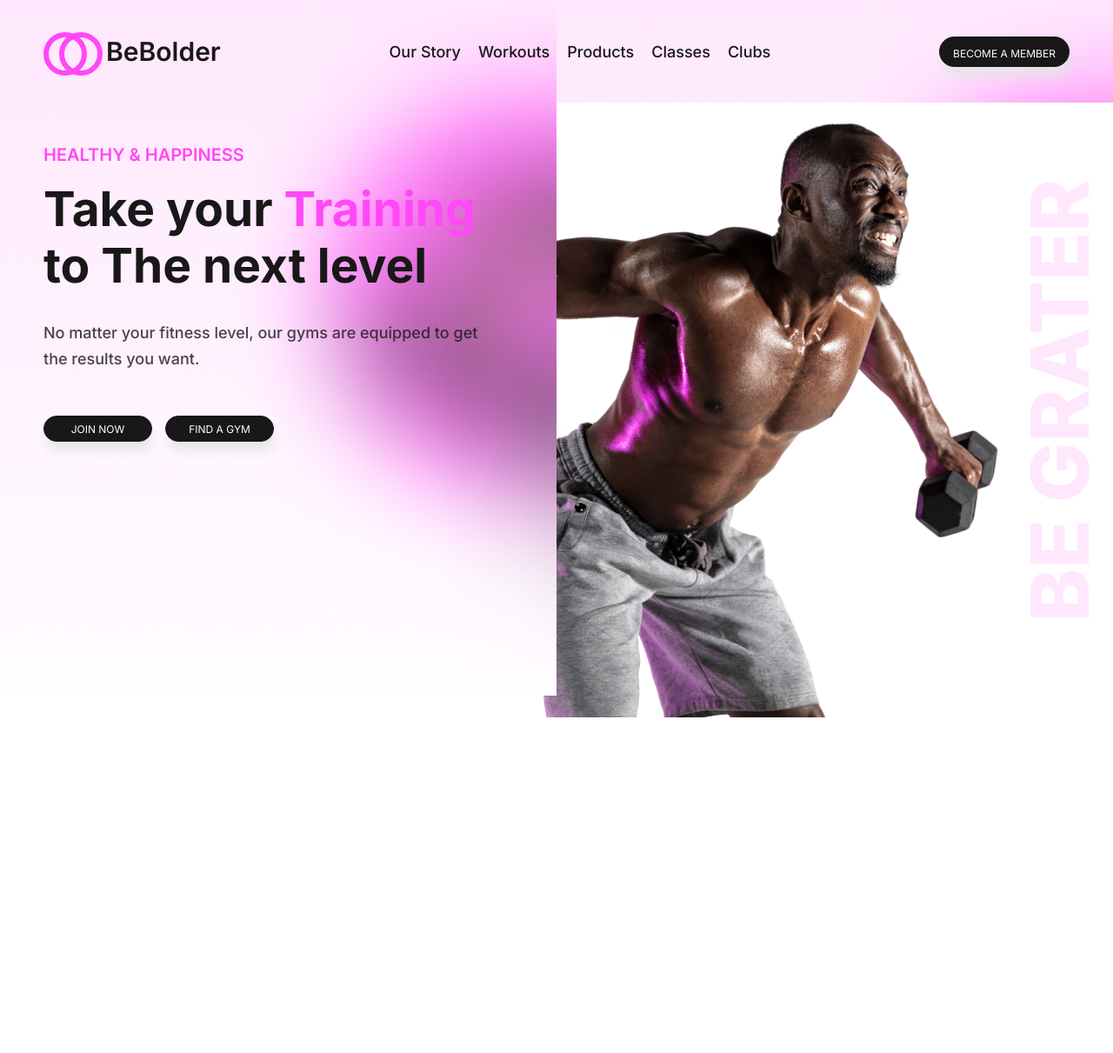
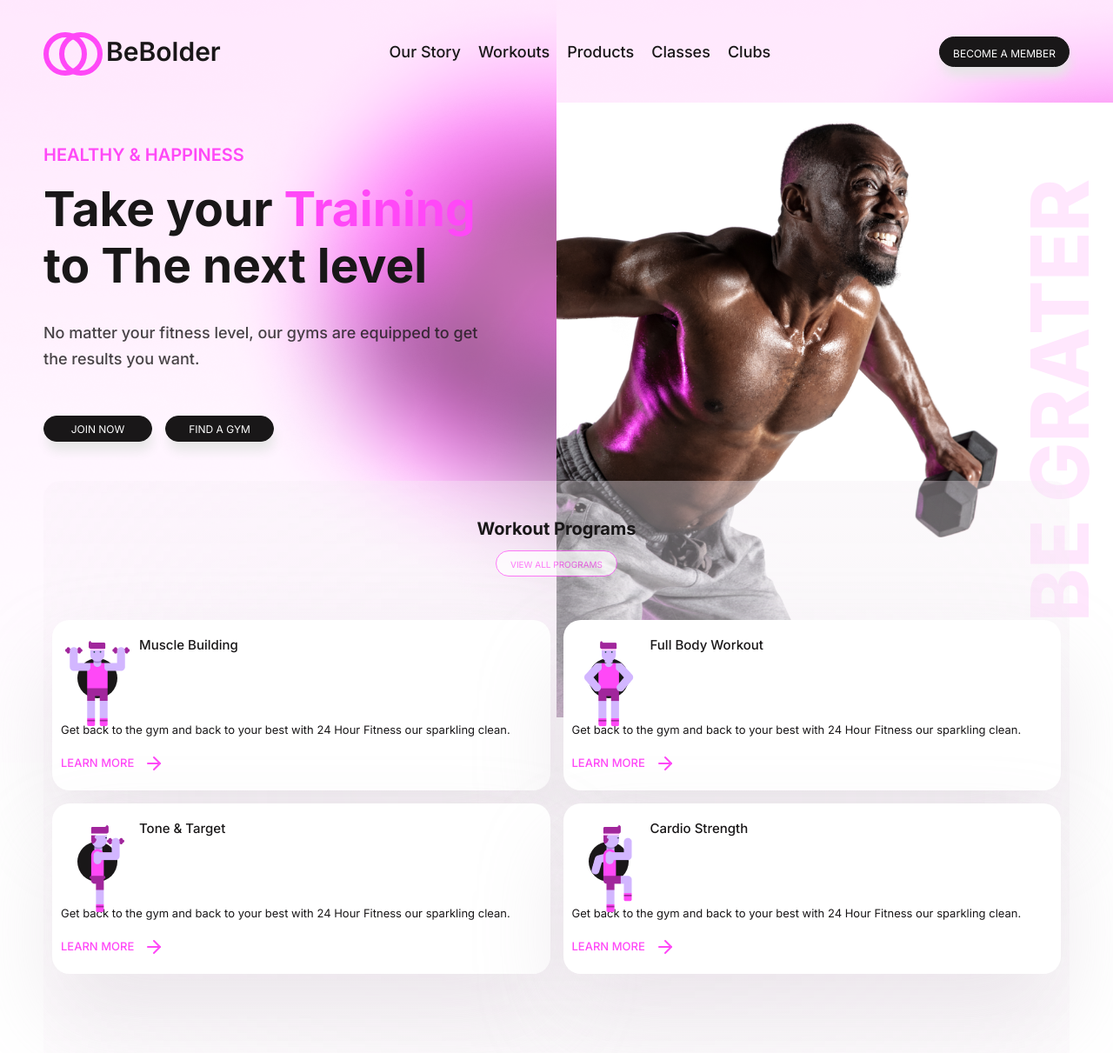
Before and after one commit to OlSerkes/GymFitness, a plain HTML site: page index.html in a window 1280 px wide. Shown: the whole page at 87% size. Before the commit the page ends 825 px from the top, so only its background shows below. Drawn offline with Linux system fonts and the light colour scheme.

Commit message:
Added media for workout__block

```diff
--- a/scss/_global.scss
+++ b/scss/_global.scss
@@ -28,11 +28,13 @@ h4 {
 }
 
 h5 {
-    @include fonts(48px, 700, 60px);
+    // @include fonts(48px, 700, 60px);
+    @include fonts(20px, 700, 30px);
 }
 
 h6 {
-    @include fonts(24px, 500, 29px);
+    // @include fonts(24px, 500, 29px);
+    @include fonts(15px, 500, 20px);
 }
 
 a {
--- a/scss/style.scss
+++ b/scss/style.scss
@@ -32,7 +32,7 @@
     min-height: 118px;
     top: 0;
     z-index: 4;
-    // background-image: url(../img/bg.png);
+    background-image: url(../img/bg.png);
     &__inner{
         display: flex;
         align-items: center;
@@ -260,12 +260,12 @@
         background: linear-gradient(180deg, rgba(255, 242, 254, 0.2) 0%, rgba(255, 242, 254, 0.11) 100%);
         border-radius: 20px 20px 0px 0px;
         backdrop-filter: blur(500px);
-        margin-top: 240px;
-        padding: 100px 82px 77px 81px;
+        // margin-top: 240px;
+        // padding: 100px 82px 77px 81px;
     }
     &__block-content{
         display: flex;
-        margin-bottom: 100px;
+        //margin-bottom: 100px;
     }
     &__block-title{
         width: 448px;
@@ -319,7 +319,7 @@
             }
     }
     &__block-item--title{
-        margin-bottom: 50px;
+        //margin-bottom: 50px;
         margin-left: 120px;
     }
     &__block-item--text{
@@ -1062,15 +1062,60 @@
     .subtitle {
         font-size: 15px;
     }
+    .workout {
+        &__block {
+            margin-top: 45px;
+            padding: 40px 10px;
+        }
+        &__block-content {
+            flex-direction: column;
+            align-items: center;
+            gap: 10px;
+            margin-bottom: 50px;
+        }
+        &__block-title {
+            width: auto;
+            margin-right: 0;
+        }
+        &__block-btn {
+            width: 140px;
+            height: 30px;
+            font-size: 10px;
+        }
+        &__block-items {
+            grid-template-columns: 1fr;
+        }
+        &__block-item {
+            padding: 19px 10px;
+        }
+        &__block-item--title {
+            margin-bottom: 75px;
+            margin-left: 90px;
+        }
+        &__block-item--text {
+
+            font-size: 13px;
+            line-height: 25px;
+
+            margin-bottom: 10px;
+        }
+        &__block-slogan {
+            display: none;
+        }
+    }
+    .link-wth-arrow {
+        font-size: 13px;
+        line-height: 25px;
+        &::after {
+            top: -3px;
+        }
+    }
 }
 
 @media (min-width: 480px) {
     .wrapper {
         background-position: top left;
         background-size: auto;
-    }
-    .header {
-        background-image: url(../img/bg.png);
     }
     .logo {
         @include fonts(30px, 600, 36px);
@@ -1090,6 +1135,12 @@
     }
     .open-btn {
         @include fonts(50px, 700, 50px);
+    }
+    .workout {
+        &__block-items {
+                grid-template-columns: 1fr 1fr;
+                gap: 15px;
+            }
     }
 }
 
```
Also changed, not shown: index.html (+1 -1 lines), css/style.css.
